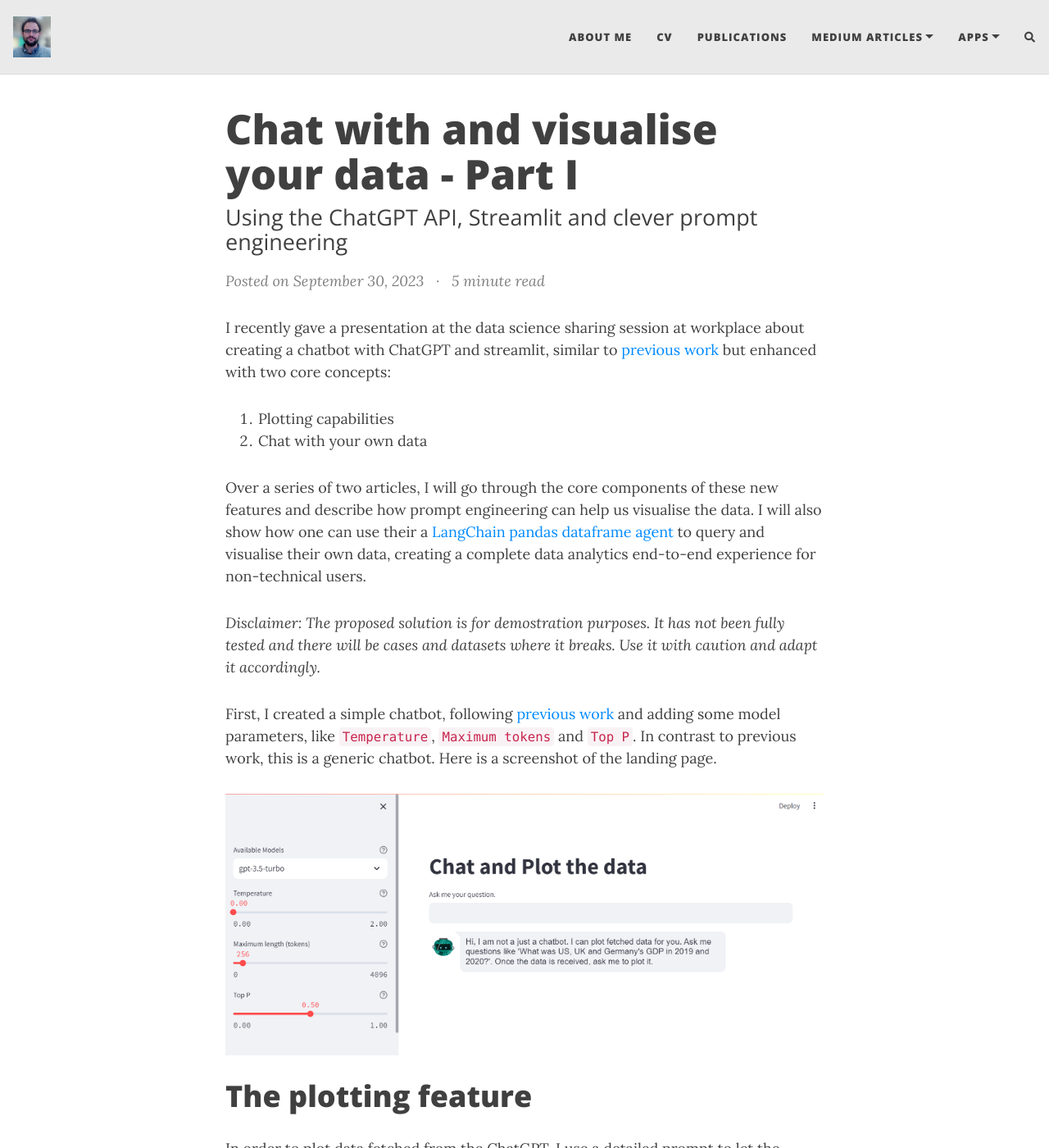
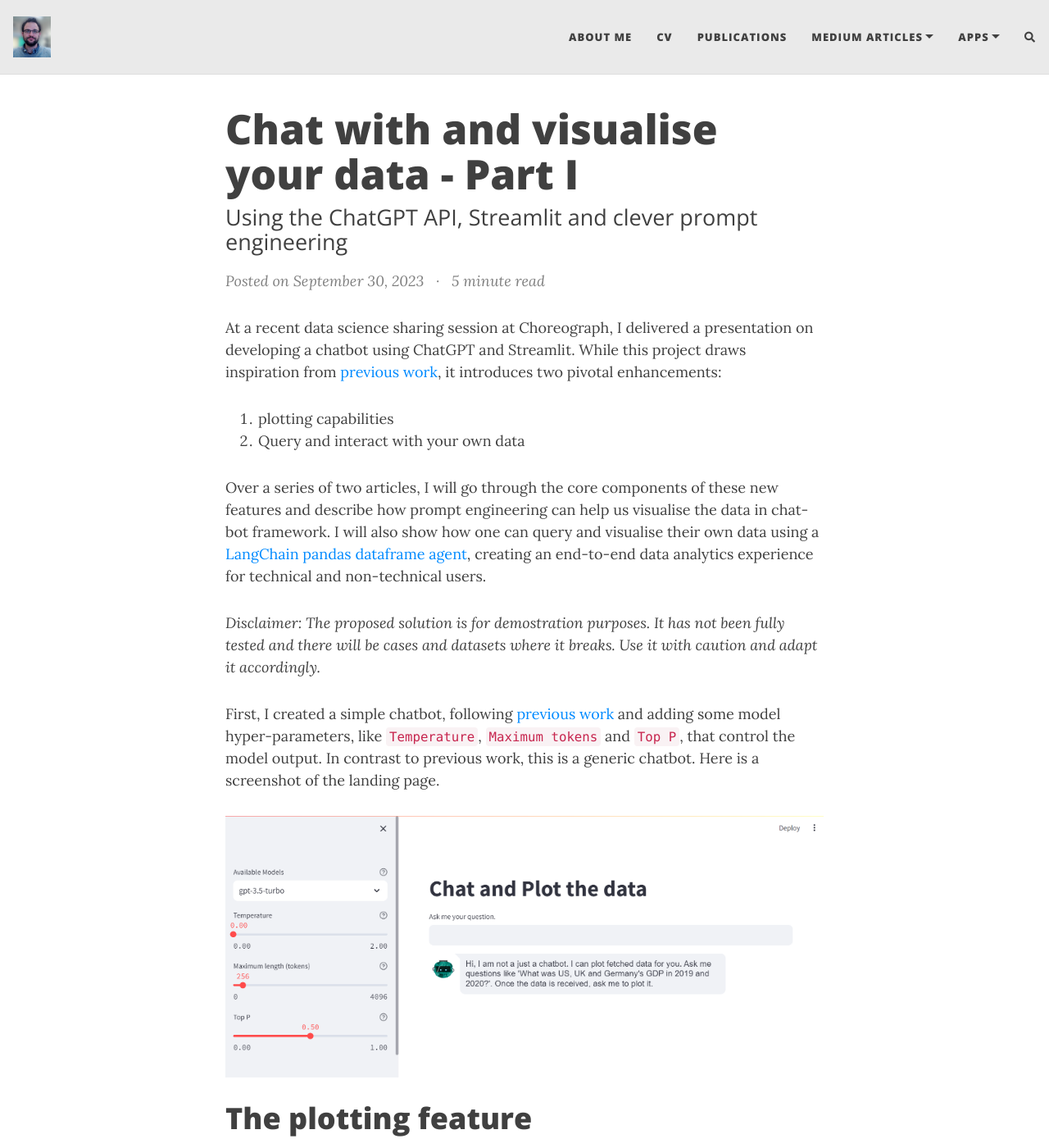
Before and after one commit to giasemidis/giasemidis.github.io, a Jekyll site: the page built from _posts/2023-09-30-chatgpt-chatbot-and-plot.md, in a window 1280 px wide and 1400 px high. Shown: the whole window at 82% size. Built offline with Jekyll 4.4.1, drawn with Linux system fonts in a browser that asks for light colours; nearby versions of some CDN libraries; comment, search, counter and statistics services are not loaded; some of the changed text lies outside the part shown.

Commit message:
improvements, fixes and typos

````diff
--- a/_posts/2023-09-30-chatgpt-chatbot-and-plot.md
+++ b/_posts/2023-09-30-chatgpt-chatbot-and-plot.md
@@ -7,22 +7,22 @@ readtime: true
 social-share: true
 ---
 
-I recently gave a presentation at the data science sharing session at workplace about creating a chatbot with ChatGPT and streamlit, similar to [previous work](https://giasemidis.github.io/2023/05/29/chatgpt-chatbox-assistant.html) but enhanced with two core concepts:
+At a recent data science sharing session at Choreograph, I delivered a presentation on developing a chatbot using ChatGPT and Streamlit. While this project draws inspiration from [previous work](https://giasemidis.github.io/2023/05/29/chatgpt-chatbox-assistant.html), it introduces two pivotal enhancements:
 
-1. Plotting capabilities
-2. Chat with your own data
+1. plotting capabilities
+2. Query and interact with your own data
 
-Over a series of two articles, I will go through the core components of these new features and describe how prompt engineering can help us visualise the data. I will also show how one can use their a [LangChain pandas dataframe agent](https://python.langchain.com/docs/integrations/toolkits/pandas) to query and visualise their own data, creating a complete data analytics end-to-end experience for non-technical users.
+Over a series of two articles, I will go through the core components of these new features and describe how prompt engineering can help us visualise the data in chat-bot framework. I will also show how one can query and visualise their own data using a [LangChain pandas dataframe agent](https://python.langchain.com/docs/integrations/toolkits/pandas), creating an end-to-end data analytics experience for technical and non-technical users.
 
 *Disclaimer: The proposed solution is for demostration purposes. It has not been fully tested and there will be cases and datasets where it breaks. Use it with caution and adapt it accordingly.*
 
-First, I created a simple chatbot, following [previous work](https://giasemidis.github.io/2023/05/29/chatgpt-chatbox-assistant.html) and adding some model parameters, like `Temperature`, `Maximum tokens` and `Top P`. In contrast to previous work, this is a generic chatbot. Here is a screenshot of the landing page.
+First, I created a simple chatbot, following [previous work](https://giasemidis.github.io/2023/05/29/chatgpt-chatbox-assistant.html) and adding some model hyper-parameters, like `Temperature`, `Maximum tokens` and `Top P`, that control the model output. In contrast to previous work, this is a generic chatbot. Here is a screenshot of the landing page.
 
 ![landingpage](https://raw.githubusercontent.com/giasemidis/giasemidis.github.io/master/_posts/figures/chatgpt-landpage.png)
 
 # The plotting feature
 
-In order to plot data fetched from the ChatGPT, I use a detailed prompt to let the language model know the exact instructions it needs to follow. Here is the prompt
+In order to plot data fetched from the ChatGPT, I use a detailed prompt to instruct the language model of the actions it needs to take. Here is the prompt
 
 ```
 Generate the code <code> for plotting the previous data in plotly,
@@ -105,7 +107,7 @@ My next question is to plot the data in bar plot.
     ```
     ![bar-plot](https://raw.githubusercontent.com/giasemidis/giasemidis.github.io/master/_posts/figures/chatgpt-gdp-bar-plot.png)
 
-The assistant produces the plotly code required for generated the bar plot and displays it. This is a plotly object, meaning that one can hover-over, zoom-in and save the plot.
+The assistant produces the plotly code required for generated the bar plot and displays it. It also produces the plotly plot, which is interactive, meaning that one can hover-over, zoom-in and save the plot.
 
 # Example #2
 
@@ -145,8 +147,9 @@ This is a great plot which was generated with two questions to the assistant.
 
 Clever prompt engineering can give a way to plotting data in a chatbot. In this article we focused on data fetched from a LLM, overlooking the data's validity.
 
-In the next article, I explain how one can interact, query and plot with their own data in csv format.
+In the [next article((https://giasemidis.github.io/2023/09/30/chatgpt-chatbot-and-plot-own-data.html))], I explain how one can interact, query and plot with their own data in csv format.
 
 ## Code and links
 
 - [GitHub repo](https://github.com/giasemidis/streamlit-chatgpt-demo-app)
+- [Chat with and visualise your data - Part II](https://giasemidis.github.io/2023/09/30/chatgpt-chatbot-and-plot-own-data.html)
````
Also changed, not shown: other parts of _posts/2023-09-30-chatgpt-chatbot-and-plot.md (+5 -3 lines), _posts/2023-09-30-chatgpt-chatbot-and-plot-own-data.md (+13 -10 lines).
